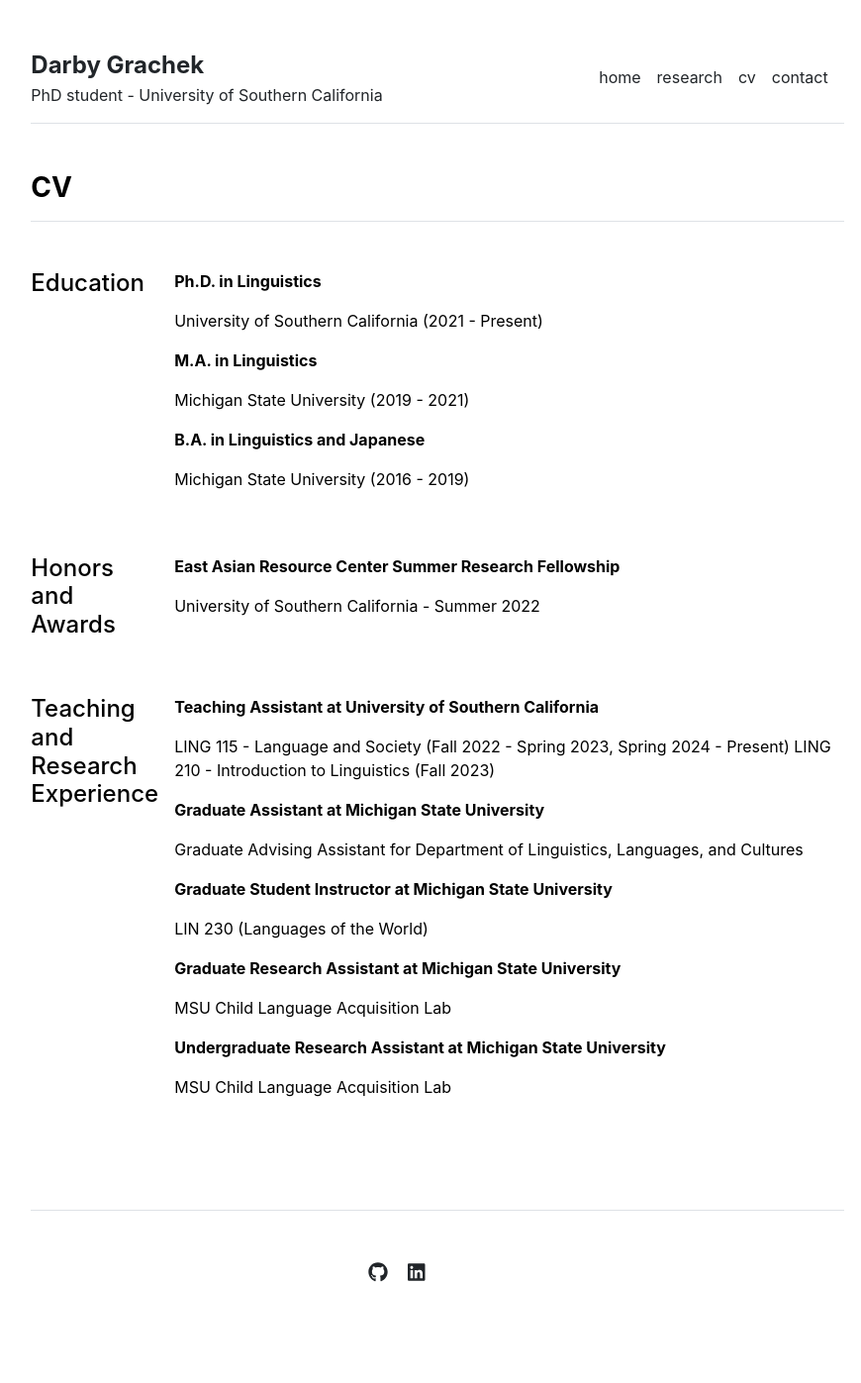
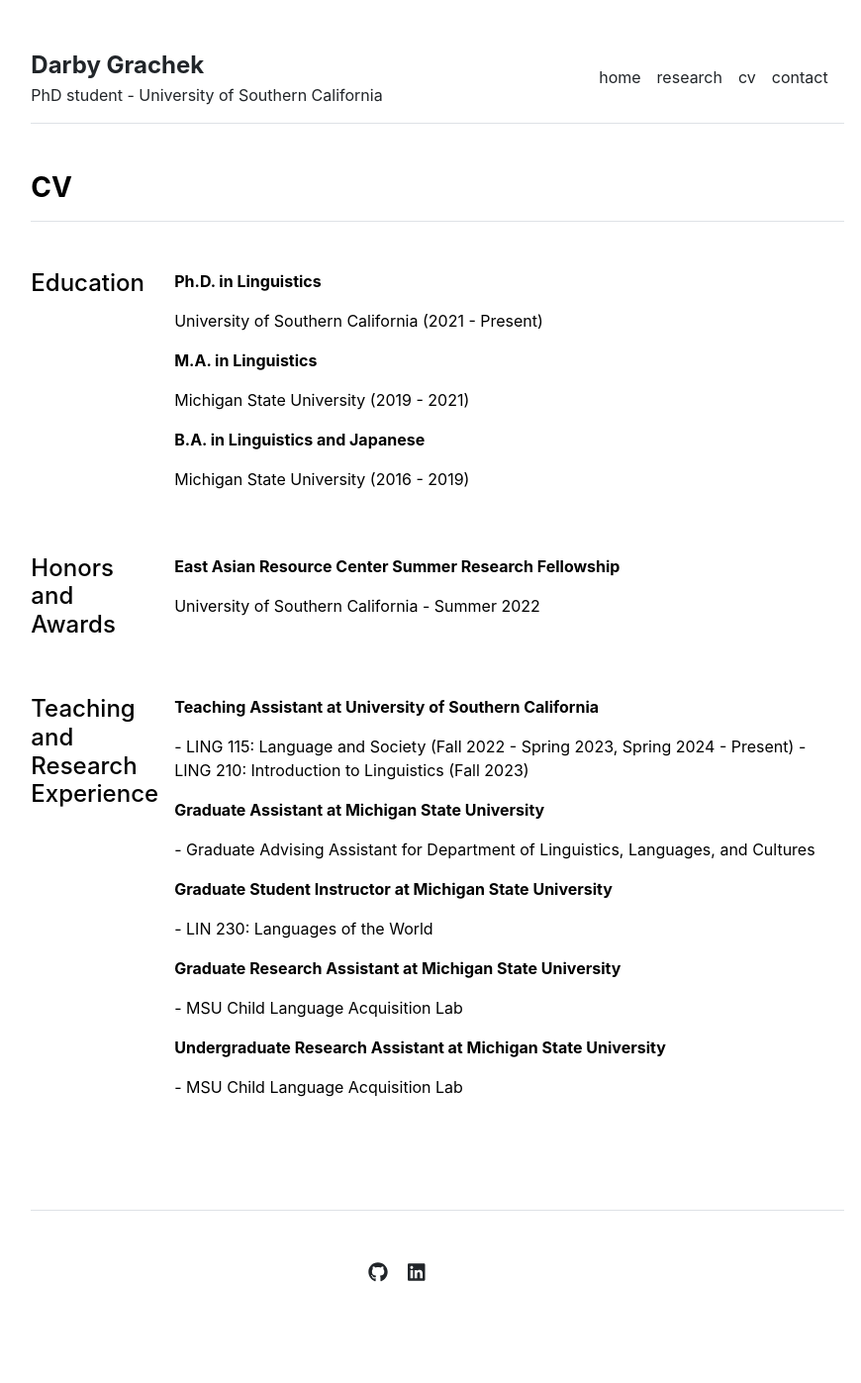
Before and after one commit to darbygrachek/darbygrachek.github.io, a Jekyll site: the page built from cv.md, in a window 1280 px wide. Shown: the whole page at 99% size, without its empty margins (198-1068 px from the left). Built offline with Jekyll 4.4.1, drawn with Linux system fonts in a browser that asks for light colours.

```diff
--- a/_data/cv/academic-experience.yml
+++ b/_data/cv/academic-experience.yml
@@ -1,21 +1,21 @@
 - title: 'Teaching Assistant at University of Southern California'
   dates: 'Fall 2022 – Present'
   description: |
-    LING 115 - Language and Society (Fall 2022 - Spring 2023, Spring 2024 - Present)
-    LING 210 - Introduction to Linguistics (Fall 2023)
+     - LING 115: Language and Society (Fall 2022 - Spring 2023, Spring 2024 - Present)
+     - LING 210: Introduction to Linguistics (Fall 2023)
 
 - title: 'Graduate Assistant at Michigan State University'
   dates: 'Fall 2020 - Spring 2021'
-  description: 'Graduate Advising Assistant for Department of Linguistics, Languages, and Cultures'
+  description: ' - Graduate Advising Assistant for Department of Linguistics, Languages, and Cultures'
 
 - title: 'Graduate Student Instructor at Michigan State University'
   dates: 'Summer 2020'
-  description: 'LIN 230 (Languages of the World)'
+  description: ' - LIN 230: Languages of the World'
 
 - title: 'Graduate Research Assistant at Michigan State University'
   dates: 'Fall 2019 - Spring 2020'
-  description: 'MSU Child Language Acquisition Lab'
+  description: ' - MSU Child Language Acquisition Lab'
 
 - title: 'Undergraduate Research Assistant at Michigan State University'
   dates: 'Fall 2018 - Spring 2019'
-  description: 'MSU Child Language Acquisition Lab'
+  description: ' - MSU Child Language Acquisition Lab'
```
